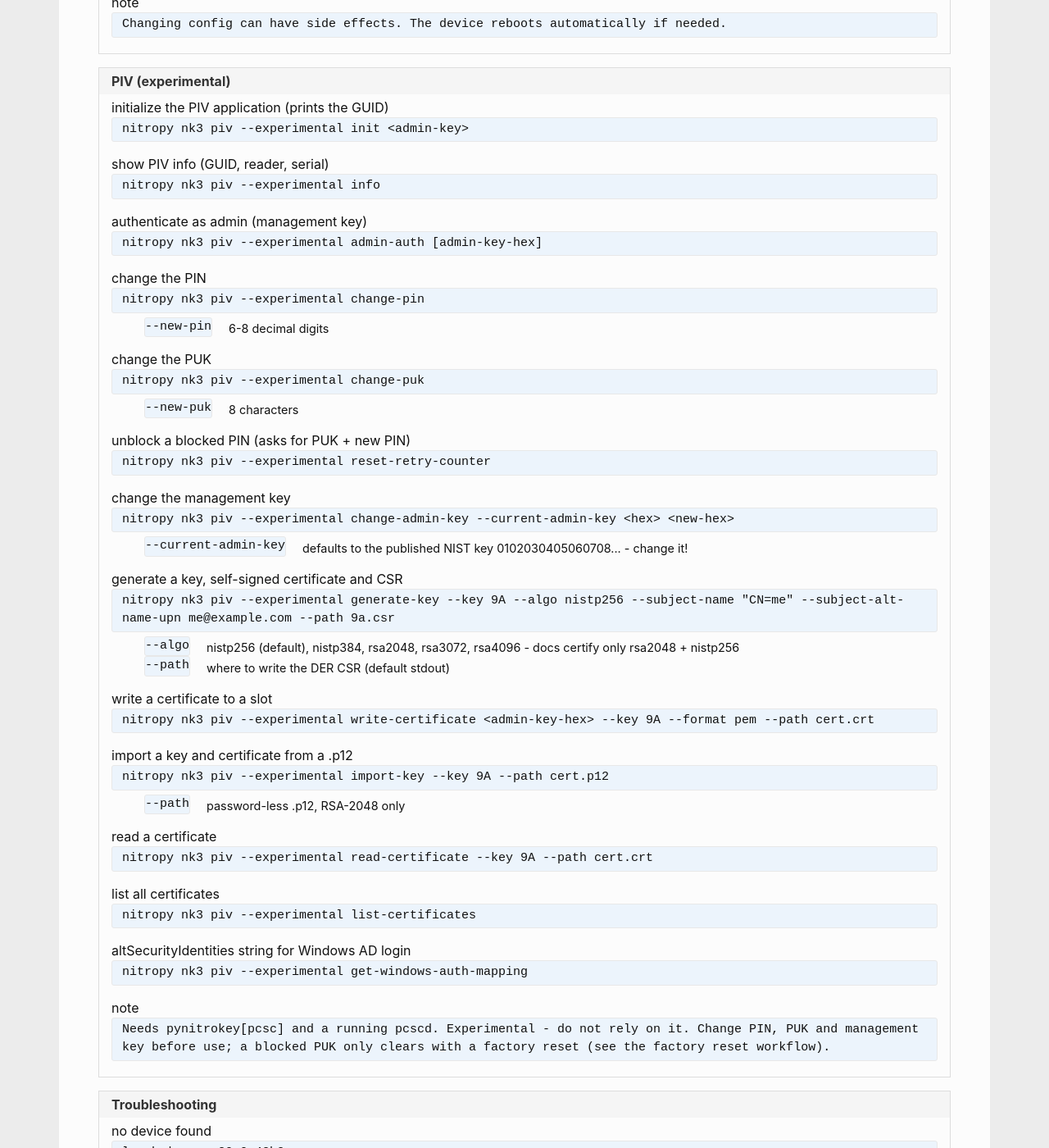
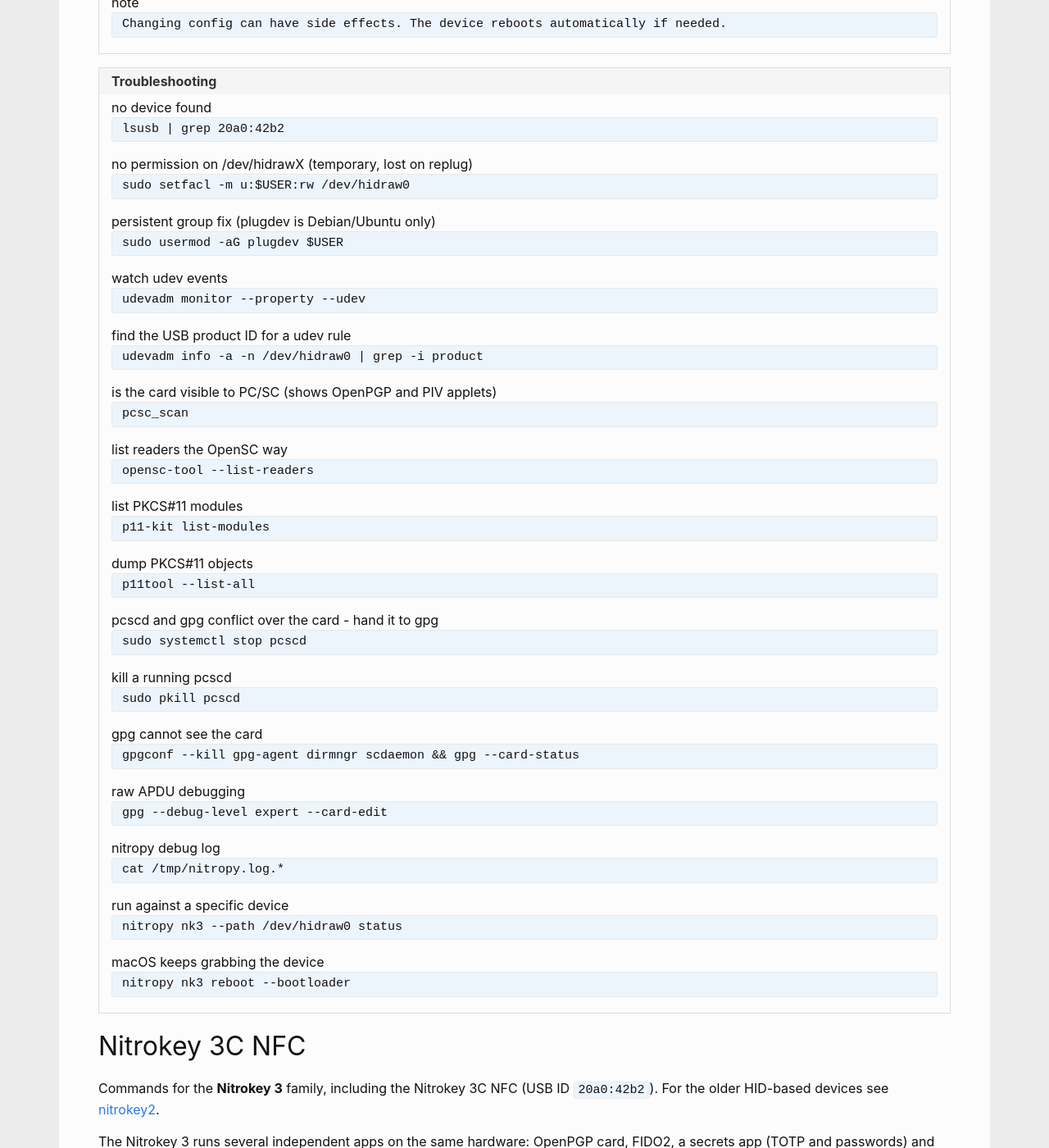
Before and after one commit to andreas-mausch/cheatsheets, a Jekyll site: the page built from _cheatsheets/nitrokey3.md, in a window 1280 px wide and 1400 px high, scrolled down 1720 px. Shown: the whole window at 82% size. Built offline with Jekyll 4.4.1, drawn with Linux system fonts in a browser that asks for light colours; some of the changed text lies outside the part shown.

Commit message:
nitrokey3: drop PIV command block and fix commands verified against upstream sources
- add-otp: no stdin support, use "$(cat)" substitution
- add-password: login is --login, not positional
- add-challenge-response: no --digest, HMAC-SHA1 only, 20-byte secret
- fido2 make-credential: no --pin option
- pam_u2f: tool is pamu2fcfg, no --action; add appid
- gpg-card: passwd has no --user-pin/--admin-pin, no reset-code command
- cryptsetup open: add missing mapping name
- ssh-copy-id: reject process substitution, pipe to ssh instead
- udev permissions: setfacl fallback, plugdev is Debian-only
- fix dead source links (trussed_init.py, gpg-card.html), add pam-u2f
- wording: pcscd/gpg conflict, SSH key type; -> instead of →

````diff
--- a/_cheatsheets/nitrokey3.md
+++ b/_cheatsheets/nitrokey3.md
@@ -41,64 +41,23 @@
         command: nitropy nk3 set-config --dry-run <key> <value>
       - title: set a field nitropy does not know
         command: nitropy nk3 set-config --force <key> <value>
-        source: https://github.com/Nitrokey/pynitrokey/blob/main/pynitrokey/cli/trussed_init.py
+        source: https://github.com/Nitrokey/pynitrokey/blob/main/pynitrokey/cli/trussed/__init__.py
       - title: is the OpenPGP app using the secure element?
         command: nitropy nk3 get-config opcard.use_se050_backend
       - title: note
         command: "Changing config can have side effects. The device reboots automatically if needed."
-  - name: PIV (experimental)
-    commands:
-      - title: initialize the PIV application (prints the GUID)
-        command: nitropy nk3 piv --experimental init <admin-key>
-      - title: show PIV info (GUID, reader, serial)
-        command: nitropy nk3 piv --experimental info
-      - title: authenticate as admin (management key)
-        command: nitropy nk3 piv --experimental admin-auth [admin-key-hex]
-      - title: change the PIN
-        command: nitropy nk3 piv --experimental change-pin
-        options:
-          --new-pin: 6-8 decimal digits
-      - title: change the PUK
-        command: nitropy nk3 piv --experimental change-puk
-        options:
-          --new-puk: 8 characters
-      - title: unblock a blocked PIN (asks for PUK + new PIN)
-        command: nitropy nk3 piv --experimental reset-retry-counter
-      - title: change the management key
-        command: nitropy nk3 piv --experimental change-admin-key --current-admin-key <hex> <new-hex>
-        options:
-          "--current-admin-key": "defaults to the published NIST key 0102030405060708... - change it!"
-      - title: generate a key, self-signed certificate and CSR
-        command: nitropy nk3 piv --experimental generate-key --key 9A --algo nistp256 --subject-name "CN=me" --subject-alt-name-upn me@example.com --path 9a.csr
-        options:
-          --algo: "nistp256 (default), nistp384, rsa2048, rsa3072, rsa4096 - docs certify only rsa2048 + nistp256"
-          --path: where to write the DER CSR (default stdout)
-      - title: write a certificate to a slot
-        command: nitropy nk3 piv --experimental write-certificate <admin-key-hex> --key 9A --format pem --path cert.crt
-      - title: import a key and certificate from a .p12
-        command: nitropy nk3 piv --experimental import-key --key 9A --path cert.p12
-        options:
-          --path: password-less .p12, RSA-2048 only
-      - title: read a certificate
-        command: nitropy nk3 piv --experimental read-certificate --key 9A --path cert.crt
-      - title: list all certificates
-        command: nitropy nk3 piv --experimental list-certificates
-      - title: altSecurityIdentities string for Windows AD login
-        command: nitropy nk3 piv --experimental get-windows-auth-mapping
-      - title: note
-        command: "Needs pynitrokey[pcsc] and a running pcscd. Experimental - do not rely on it. Change PIN, PUK and management key before use; a blocked PUK only clears with a factory reset (see the factory reset workflow)."
   - name: Troubleshooting
     commands:
       no device found: lsusb | grep 20a0:42b2
-      no permission on /dev/hidrawX: sudo chmod 660 /dev/hidraw0 && sudo chown root:plugdev /dev/hidraw0
-      add the user to plugdev: sudo usermod -aG plugdev $USER
+      no permission on /dev/hidrawX (temporary, lost on replug): sudo setfacl -m u:$USER:rw /dev/hidraw0
+      persistent group fix (plugdev is Debian/Ubuntu only): sudo usermod -aG plugdev $USER
       watch udev events: udevadm monitor --property --udev
       find the USB product ID for a udev rule: "udevadm info -a -n /dev/hidraw0 | grep -i product"
       is the card visible to PC/SC (shows OpenPGP and PIV applets): pcsc_scan
       list readers the OpenSC way: opensc-tool --list-readers
       list PKCS#11 modules: p11-kit list-modules
       dump PKCS#11 objects: p11tool --list-all
-      stop pcscd from grabbing the card (breaks gpg): sudo systemctl stop pcscd
+      pcscd and gpg conflict over the card - hand it to gpg: sudo systemctl stop pcscd
       kill a running pcscd: sudo pkill pcscd
       gpg cannot see the card: gpgconf --kill gpg-agent dirmngr scdaemon && gpg --card-status
       raw APDU debugging: gpg --debug-level expert --card-edit
@@ -345,7 +304,7 @@
 nitropy nk3 secrets status
 nitropy nk3 secrets set-pin   # min 6 characters
 nitropy nk3 secrets add-otp github JBSWY3DPEHPK3PXP --kind TOTP
-echo <secret> | nitropy nk3 secrets add-otp github - --kind TOTP
+nitropy nk3 secrets add-otp github "$(cat)" --kind TOTP   # no '-' stdin - source it via substitution
 ```
 
 Only have the QR image? Extract the secret first - nitropy does not parse
@@ -425,12 +384,13 @@
 
 In `gpg/card>`: `passwd` -> (1) user PIN, `admin` + `passwd` -> (3) admin PIN -
 change both factory defaults (`123456` / `12345678`) before real use. (4) sets
-an optional reset code, which unblocks the user PIN via `gpg/card>` → `unblock`
+an optional reset code, which unblocks the user PIN via `gpg/card>` -> `unblock`
 without exposing the admin PIN. `admin` + `passwd` -> (2) also unblocks the
 user PIN, and with the admin counter at zero there is no unlock left - factory
-reset the OpenPGP app. Non-interactive (GnuPG >= 2.6): `gpg-card passwd
---user-pin <new-pin>`, `gpg-card passwd --admin-pin <new-pin>`,
-`gpg-card reset-code`.
+reset the OpenPGP app. From the shell (gpg-card): `gpg-card passwd 1` (user) /
+`gpg-card passwd 3` (admin) - the PINs themselves are still entered via
+pinentry, and the reset code has no own command (it is option 4 of the `passwd`
+menu).
 
 ### Move an existing key to the card
 
@@ -461,11 +421,11 @@
 | `key 1` then `key 2`              | `keytocard` -> `3` | Authentication |
 | Finish                            | `quit` -> `y`      |                |
 
-Then set the card metadata: `gpg/card>` → `admin`, `name`, `url`.
+Then set the card metadata: `gpg/card>` -> `admin`, `name`, `url`.
 
 ### Generate a new key on the card
 
-`gpg --card-edit` → `admin`, `name`, `url`, then `generate`. Prompts for name,
+`gpg --card-edit` -> `admin`, `name`, `url`, then `generate`. Prompts for name,
 email and a passphrase; generates all three keys (sign, encrypt, auth) on the
 card - they **never leave the device**, so the backup.asc trick above is not
 available afterwards.
@@ -485,8 +445,8 @@
 The Nitrokey 3 has a touch sensor, so every key operation can additionally
 require a button press. In `gpg --card-edit --expert`: `uif 1 on` (sign),
 `uif 2 on` (decrypt), `uif 3 on` (auth); `off` disables, `permanent` locks the
-requirement in so it **can never be turned off**. Non-interactive (GnuPG >=
-2.6): `gpg-card uif 1 on`. The current setting shows in the card status output.
+requirement in so it **can never be turned off**. From the shell (gpg-card):
+`gpg-card uif 1 on`. The current setting shows in the card status output.
 
 ### Use the card on another machine
 
@@ -495,7 +455,7 @@
 gpg --card-status              # links local keyring to card keys
 ```
 
-Or if you set a URL on the card: `gpg/card>` → `fetch`.
+Or if you set a URL on the card: `gpg/card>` -> `fetch`.
 
 ### Export the public key
 
@@ -503,7 +463,7 @@
 gpg --armor --export <key> > pubkey.asc
 ```
 
-Deleting a key from the card: `gpg/card>` → `admin`, `erase`. To restore a
+Deleting a key from the card: `gpg/card>` -> `admin`, `erase`. To restore a
 backup onto a fresh card: import `backup.asc`, then `keytocard` as above.
 
 ### LUKS disk unlock
@@ -512,7 +472,7 @@
 is replaced by the card PIN:
 
 ```bash
-gpg --decrypt cryptkey.gpg | sudo cryptsetup open --key-file - <device>
+gpg --decrypt cryptkey.gpg | sudo cryptsetup open --key-file - <device> <name>
 sudo cryptsetup luksChangeKey <device>      # change the LUKS passphrase
 sudo cryptsetup luksRemoveKey <device>      # remove a key slot
 ```
@@ -569,7 +529,7 @@
 
 ```bash
 nitropy fido2 verify              # built-in self test
-nitropy fido2 make-credential --host example.com --user me --pin <pin>          # throwaway credential
+nitropy fido2 make-credential --host example.com --user me                       # throwaway credential
 nitropy fido2 challenge-response <cred-id> <challenge> --host example.com       # HMAC-secret proof of possession
 ```
 
@@ -580,17 +540,18 @@
 ### Login on Linux (pam_u2f)
 
 Simplest full-disk-login option - flag names vary by version, check
-`pam_u2f --help`:
+`pamu2fcfg --help`:
 
 ```bash
-pam_u2f --action register --origin pam://$(hostname)   # writes a credential to the key
+# registers a credential on the key and appends the mapping line to the authfile
+pamu2fcfg --origin=pam://$(hostname) --appid=pam://$(hostname) >> ~/.config/pam_u2f
 ```
 
 then in `/etc/pam.d/login` **above** the unix auth line - and keep a password
 or second admin session working until you have tested it:
 
 ```
-auth sufficient pam_u2f.so origin=pam://<hostname>
+auth sufficient pam_u2f.so origin=pam://<hostname> appid=pam://<hostname>
 ```
 
 ## Sources
@@ -602,4 +563,5 @@
 - <https://docs.nitrokey.com/nitrokeys/features/piv/access_control> - PIV PIN/PUK defaults
 - <https://docs.nitrokey.com/nitrokeys/features/piv/key_management> - PIV key slots
 - <https://github.com/Nitrokey/pynitrokey> - `pynitrokey/cli/nk3/piv.py` (default management key, factory-reset error), `pynitrokey/nk3/piv_app.py` (APDUs: PIN ref 0x80, PUK ref 0x81, reset INS 0xFB)
-- <https://www.gnupg.org/documentation/manuals/gnupg26/gpg-card.html>
+- <https://www.gnupg.org/documentation/manuals/gnupg26/gpg-card.1.html>
+- <https://developers.yubico.com/pam-u2f> - pamu2fcfg registration and PAM setup
````
Also changed, not shown: other parts of _cheatsheets/nitrokey3.md (+7 -7 lines).
